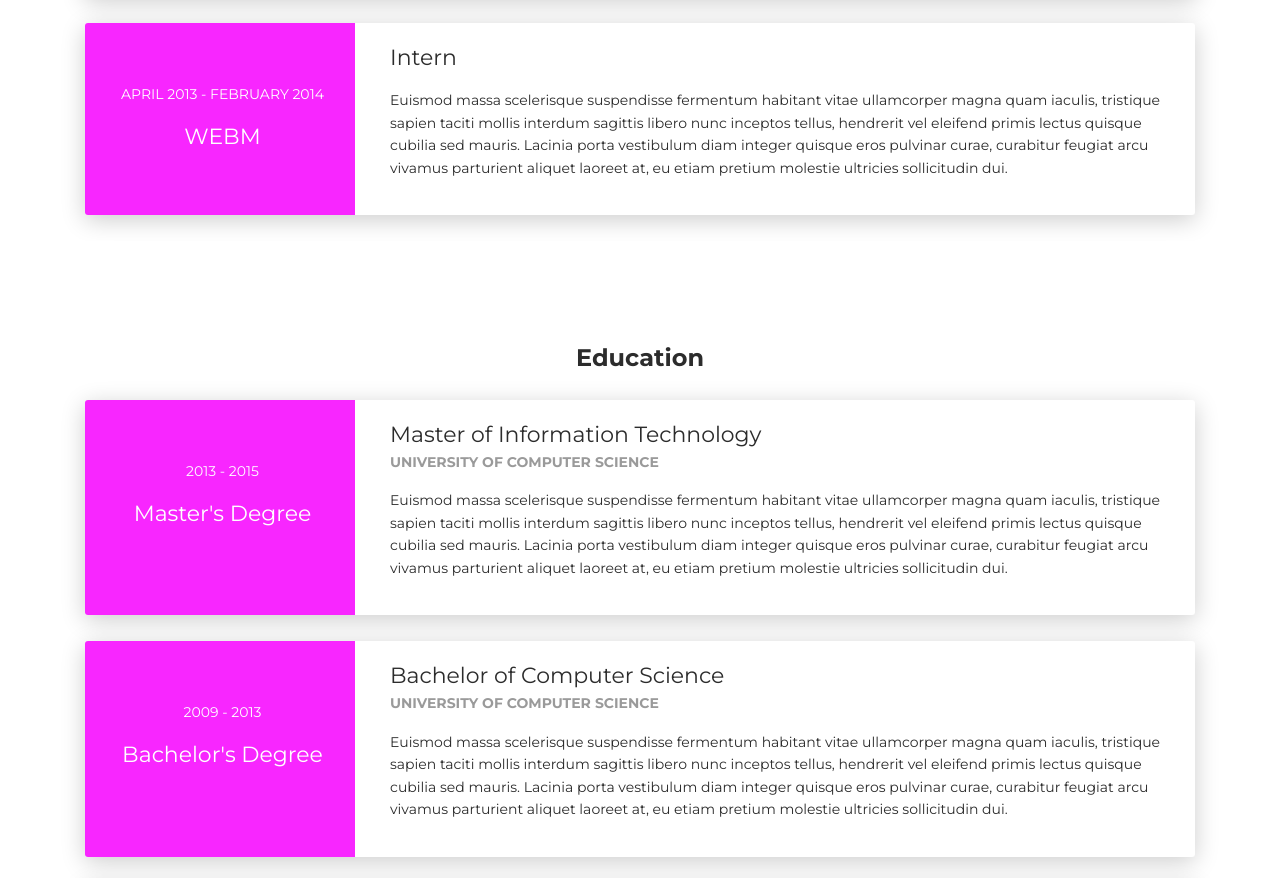
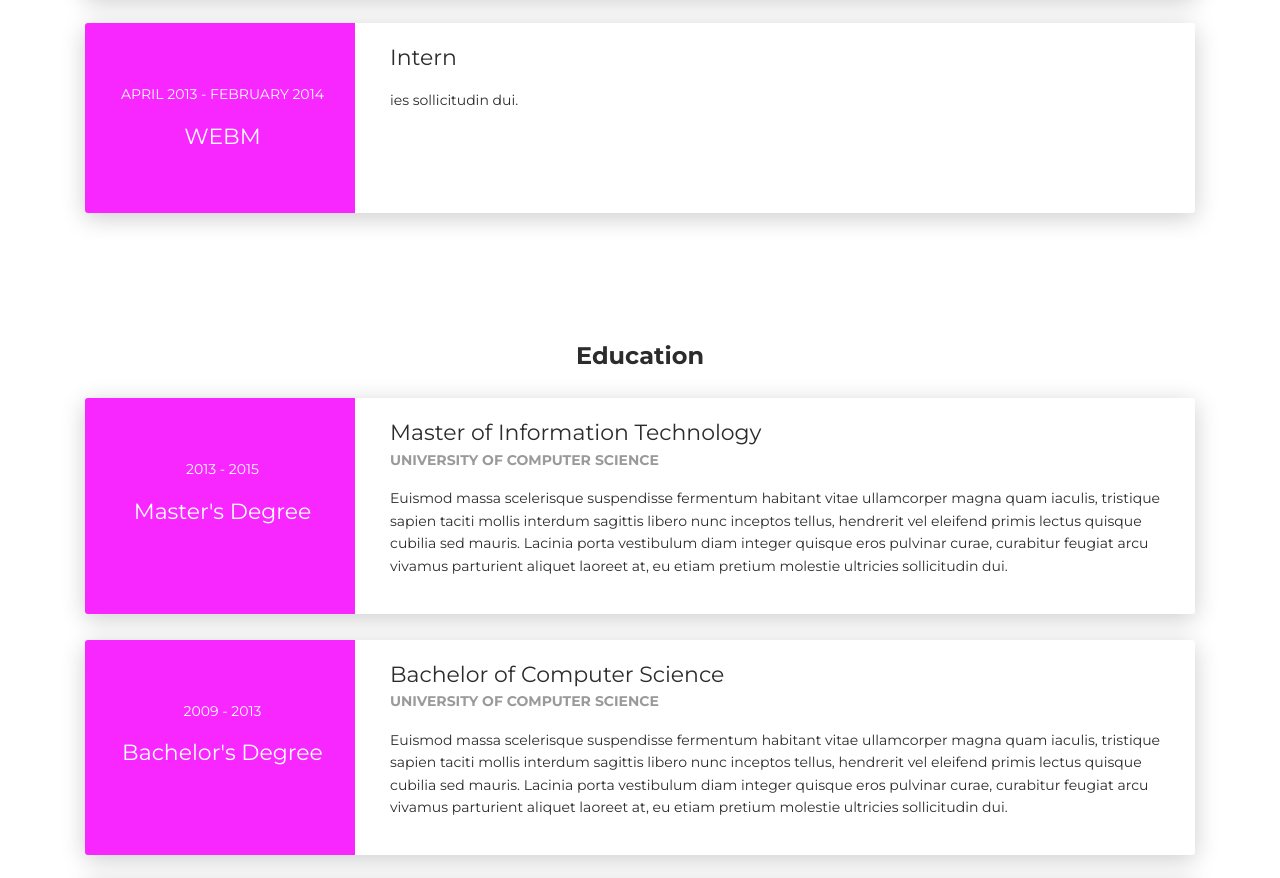
Before and after one commit to kaoutar-chadmi/kaoutar, a plain HTML site: page index.html in a window 1280 px wide. Shown: the part 2910-3788 px from the top of the page. Drawn offline with Linux system fonts and the light colour scheme.

Commit message:
Update index.html

```diff
--- a/index.html
+++ b/index.html
@@ -339,7 +339,7 @@
           <div class="col-md-9" data-aos="fade-left" data-aos-offset="50" data-aos-duration="500">
             <div class="card-body">
               <div class="h5">Intern</div>
-              <p>Euismod massa scelerisque suspendisse fermentum habitant vitae ullamcorper magna quam iaculis, tristique sapien taciti mollis interdum sagittis libero nunc inceptos tellus, hendrerit vel eleifend primis lectus quisque cubilia sed mauris. Lacinia porta vestibulum diam integer quisque eros pulvinar curae, curabitur feugiat arcu vivamus parturient aliquet laoreet at, eu etiam pretium molestie ultricies sollicitudin dui.</p>
+              <p>ies sollicitudin dui.</p>
             </div>
           </div>
         </div>
```
